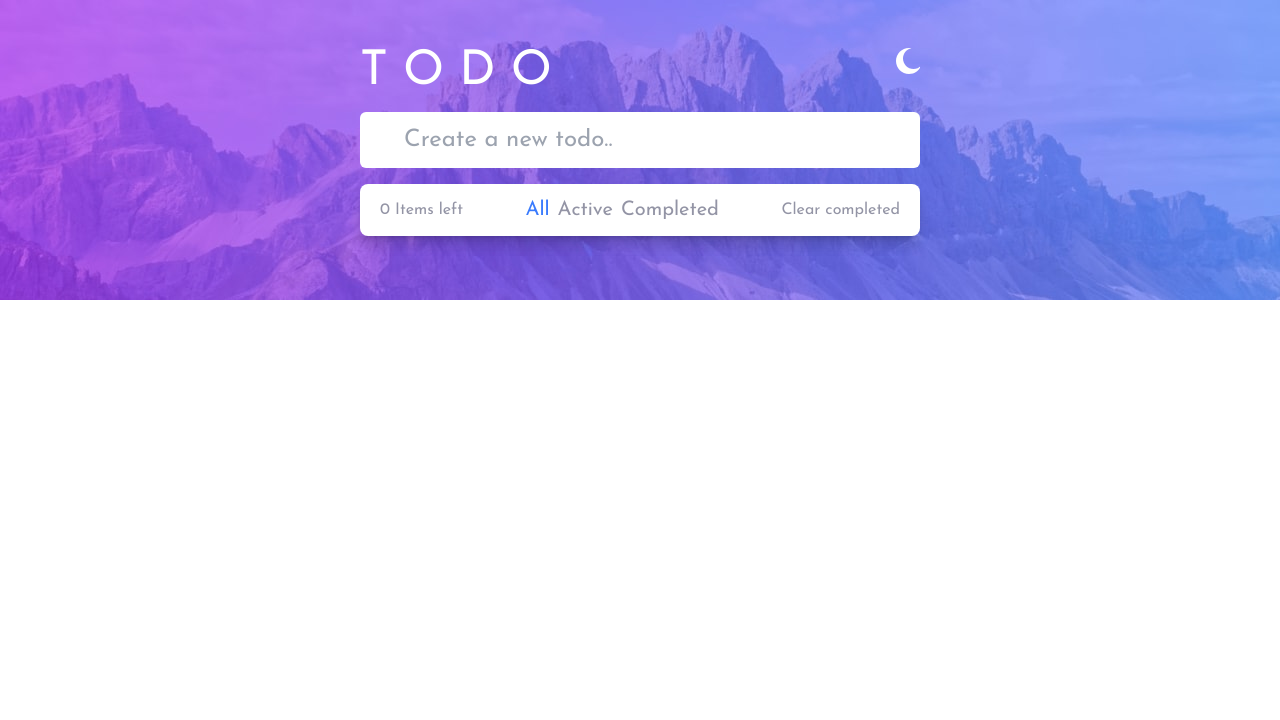
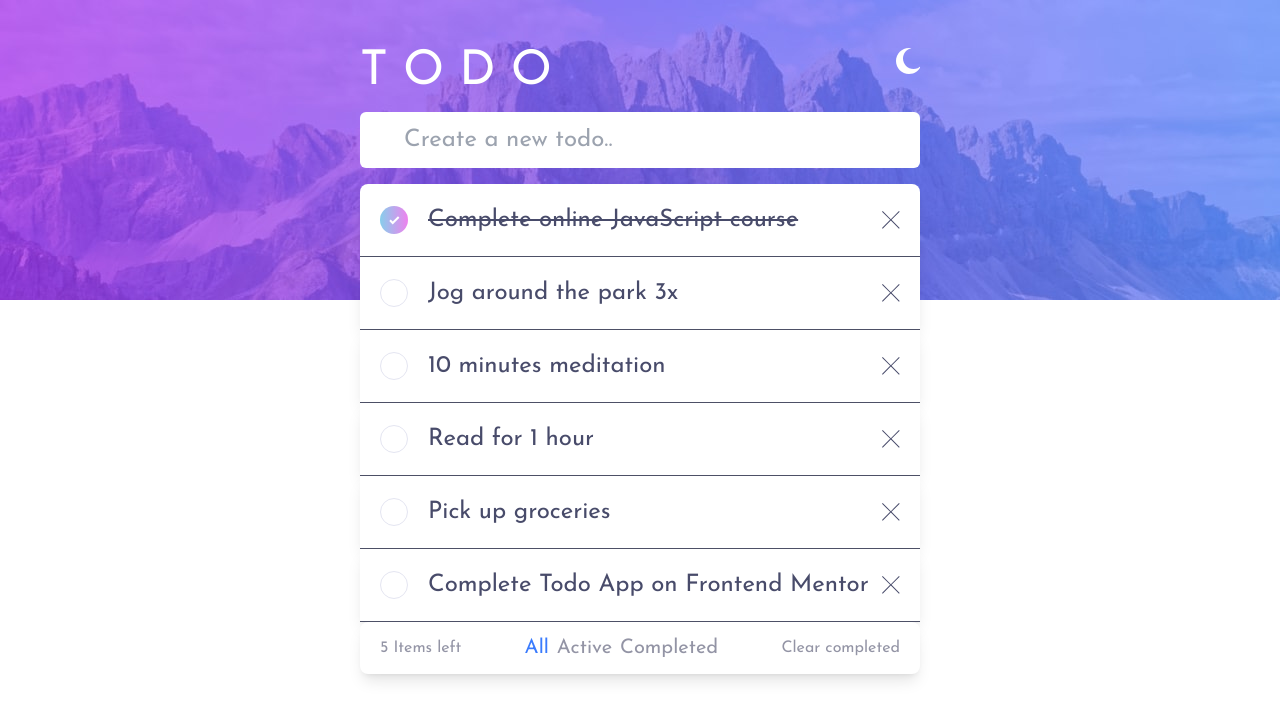
Before and after one commit to vignesh-prakasam/todo, a React (Vite) app: page / in a window 1280 px wide. Shown: the top 720 px of the page. Built offline with nearby package versions, Linux system fonts and the light colour scheme.

Commit message:
light theme changes integrated

```diff
--- a/src/App.jsx
+++ b/src/App.jsx
@@ -7,7 +7,26 @@ import bgLight from "./assets/images/bg-desktop-light.jpg";
 
 const App = () => {
   const [isDarkMode, setIsDarkMode] = useState(false);
-  const [tasks, setTasks] = useState([]);
+  const [tasks, setTasks] = useState([
+    {
+      title: "Complete online JavaScript course", status: "completed"
+    },
+    {
+      title: "Jog around the park 3x", status: "active"
+    },
+    {
+      title: "10 minutes meditation", status: "active"
+    },
+    {
+      title: "Read for 1 hour", status: "active"
+    },
+    {
+      title: "Pick up groceries", status: "active"
+    },
+    {
+      title: "Complete Todo App on Frontend Mentor", status: "active"
+    },
+  ]);
   const [filter, setFilter] = useState("all");
 
   const toggleTheme = () => {
@@ -59,9 +78,7 @@ const App = () => {
         ></div>
         <div className="absolute top-12 sm:w-1/2 w-full px-10 h-96  items-center">
           <header
-            className={`flex justify-between bg-image ${
-              isDarkMode ? "bg-dark" : "bg-light"
-            }`}
+            className={`flex justify-between`}
           >
             <h1 className={`text-5xl text-white`}> T O D O </h1>
             <button
@@ -86,7 +103,7 @@ const App = () => {
               placeholder="Create a new todo.."
               onKeyDown={handleKeyDown}
             />
-            <div className="mt-4 shadow-lg">
+            <div className="mt-4 ">
               {tasks
                 .filter((task) => task.status == filter || filter == "all")
                 .map((task, index) => (
@@ -101,7 +118,7 @@ const App = () => {
                   />
                 ))}
               <div
-                className={`sm:hidden text-neutral-darkGrayishBlue py-5 mt-0 shadow-lg flex justify-between items-center rounded-b-lg  border-b-neutral-lightGrayishBlue ${
+                className={`sm:hidden text-neutral-darkGrayishBlue py-5 mt-0 shadow-xl flex justify-between items-center rounded-b-lg  border-b-neutral-lightGrayishBlue ${
                   isDarkMode
                     ? "bg-darkTheme-veryDarkDesaturatedBlue"
                     : "bg-white"
@@ -127,9 +144,7 @@ const App = () => {
               {/* FOOTER */}
               <footer
                 className={` text-neutral-darkGrayishBlue sm:mt-0 mt-5  shadow-lg flex justify-between items-center py-3 rounded-b-lg rounded-t-lg rounded-t-0  border-b-neutral-lightGrayishBlue ${
-                  isDarkMode
-                    ? "bg-darkTheme-veryDarkDesaturatedBlue"
-                    : "bg-white"
+                  isDarkMode ? "bg-darkTheme-veryDarkDesaturatedBlue" : "bg-white"
                 }`}
               >
                 <div className="ml-5">
--- a/src/Task.jsx
+++ b/src/Task.jsx
@@ -9,6 +9,8 @@ export default function Task({
   toggleComplete,
   handleDelete
 }) {
+  // console.log(isDarkMode + "===dark mode");
+  // console.log(status + "===status");
   return (
     <>
       <div
@@ -25,8 +27,8 @@ export default function Task({
         checked={status === "completed"}
       />
       <span
-        className={`ml-5 py-3 text-2xl ${isDarkMode ? "text-darkTheme-lightGrayishBlue" : "text-neutral-veryDarkGrayishBlue"} ${
-        status === "completed" ? "line-through text-darkTheme-darkGrayishBlue" : ""
+        className={`ml-5 py-3 text-2xl ${(isDarkMode && status != "completed") ? "text-darkTheme-lightGrayishBlue" : "text-neutral-veryDarkGrayishBlue"} ${
+        status === "completed" ? (isDarkMode ? 'line-through text-darkTheme-darkGrayishBlue' : 'line-through text-lightTheme-darkGrayishBlue') : ""
         }`}
       >
         {" "}
```
